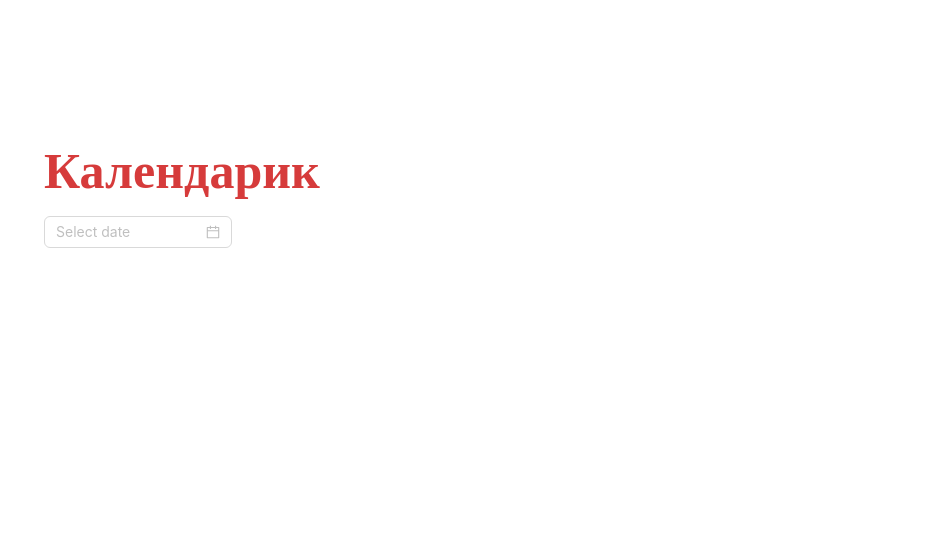
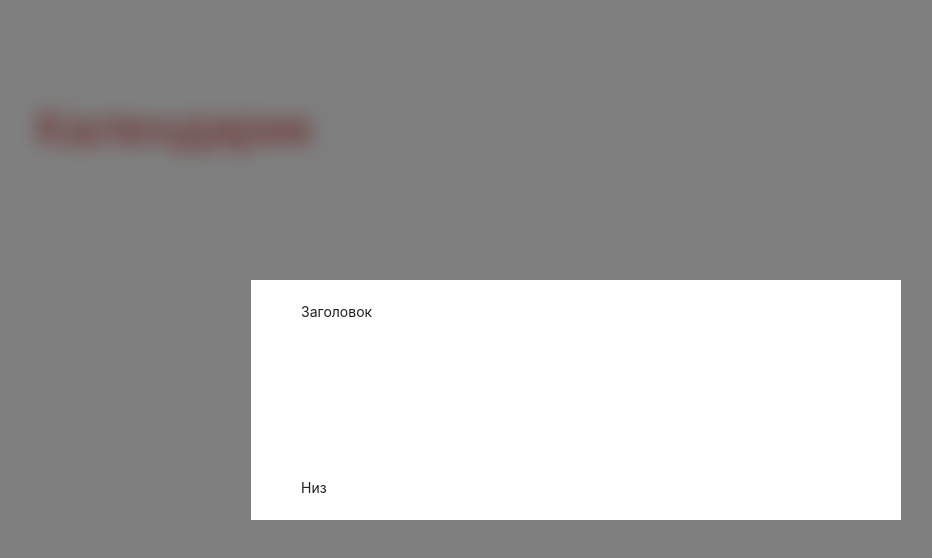
Before and after one commit to blackHATred/postic-frontend, a React (Create React App) app: page / in a window 1280 px wide. Shown: the top 558 px of the page, without its empty margins (64-996 px from the left). Built offline with nearby package versions, Linux system fonts and the light colour scheme.

Commit message:
basic_box_imported_style

```diff
--- a/package.json
+++ b/package.json
@@ -3,6 +3,7 @@
   "version": "0.1.0",
   "private": true,
   "dependencies": {
+    "@ant-design/colors": "^7.2.0",
     "@reduxjs/toolkit": "^2.6.1",
     "@testing-library/dom": "^10.4.0",
     "@testing-library/jest-dom": "^6.6.3",
--- a/src/App.css
+++ b/src/app/App.css
@@ -1,3 +1,4 @@
+@import '~antd/dist/reset.css';
 .App {
   text-align: center;
 }
--- a/src/app/App.tsx
+++ b/src/app/App.tsx
@@ -1,13 +1,22 @@
 import React from "react";
 import { BrowserRouter as Router, Routes, Route } from "react-router-dom";
 import CommentsPage from "../components/pages/CommentsPage/CommentsPage";
+import { ConfigProvider, theme } from 'antd';
+import './App.css';
+
 
 const App: React.FC = () => {
   return (
     <Router>
+      <ConfigProvider
+        theme={{
+          algorithm: theme.defaultAlgorithm,
+        }}
+      >
       <Routes>
         <Route path="/" element={<CommentsPage />} />
       </Routes>
+      </ConfigProvider>
     </Router>
   );
 };
--- a/src/components/pages/CommentsPage/CommentsPage.tsx
+++ b/src/components/pages/CommentsPage/CommentsPage.tsx
@@ -1,12 +1,12 @@
 import React from "react";
-import { DatePicker } from "antd";
 import styles from "./styles.module.scss";
+import DialogBox from "../../widgets/dialog_box/dialog_box";
 
 const CommentsPage: React.FC = () => {
   return (
     <div className={styles["comments-page"]}>
       <h1>Календарик</h1>
-      <DatePicker />
+      <DialogBox />
     </div>
   );
 };
--- /dev/null
+++ b/src/components/widgets/dialog_box/dialog_box.tsx
@@ -0,0 +1,24 @@
+import React from "react";
+import { Layout } from "antd";
+import { Header, Footer, Content } from "antd/es/layout/layout";
+import styles from "./styles.module.scss";
+
+const DialogBox = () => {
+  return(
+    <div className={styles["blur"]}>
+      <Layout className={styles["ant-layout"]}>
+          <Header >
+              Заголовок
+          </Header>
+          <Content>
+
+          </Content>
+          <Footer>
+              Низ
+          </Footer>
+      </Layout>
+    </div>
+  )
+};
+
+export default DialogBox;
--- /dev/null
+++ b/src/components/widgets/dialog_box/styles.module.scss
@@ -0,0 +1,27 @@
+
+
+.ant-layout *{
+
+  background: white;
+
+}
+.ant-layout{
+  position: absolute;
+  top: 50%;
+  left: 50%;
+  transform: translate(-50%, -50%);
+  width: 650px;
+  height: 240px;
+  border-radius: 8px;
+}
+
+.blur {
+  backdrop-filter: blur(10px);
+  background: rgb(0 0 0 / 50%);
+  position: absolute;
+  z-index: 100;
+  width: 100vw;
+  height: 100vh;
+  left: 0;
+  top: 0;
+}
```
Also changed, not shown: src/components/ui/DatePicker/DatePicker.tsx (deleted, +0 -8 lines).
